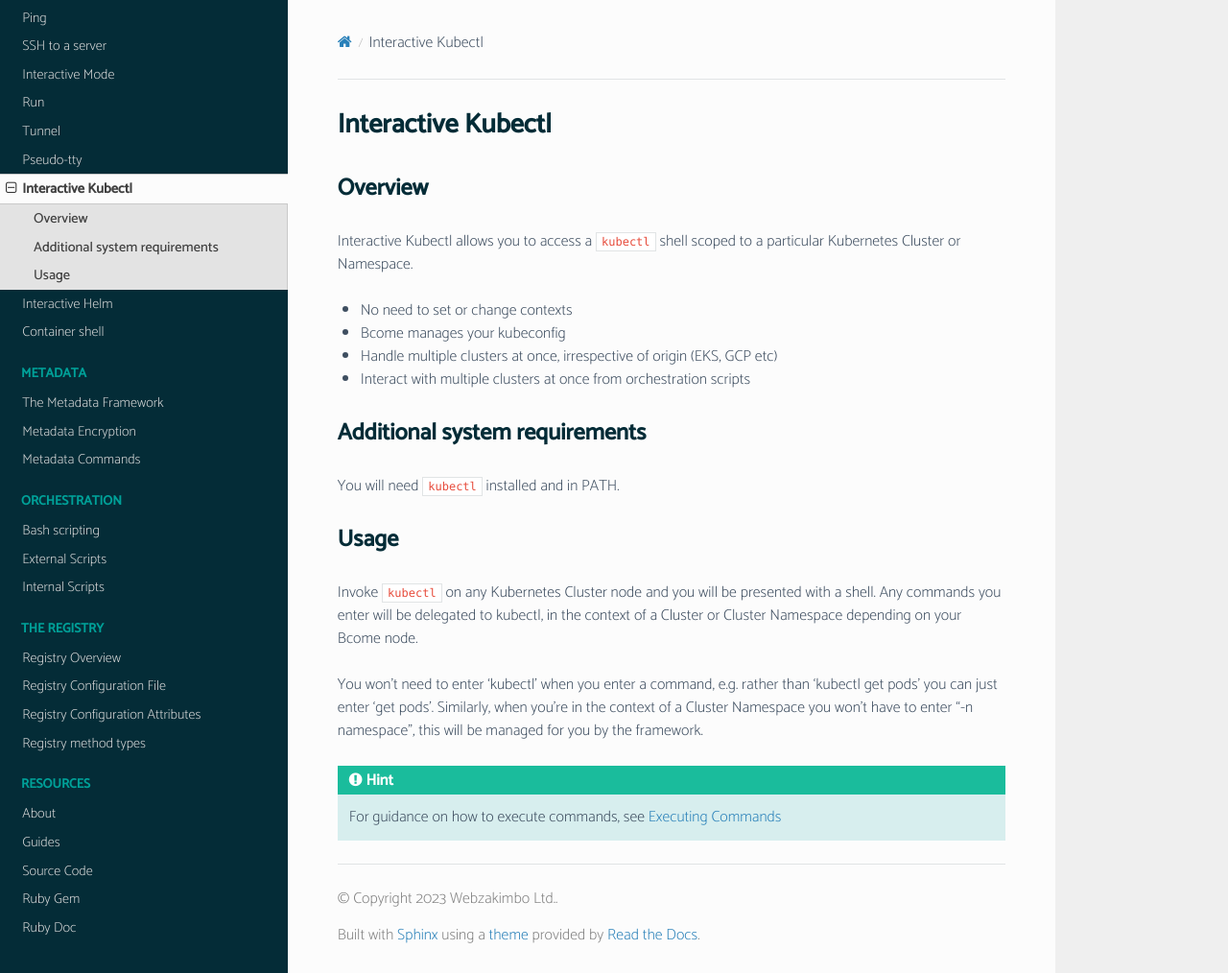
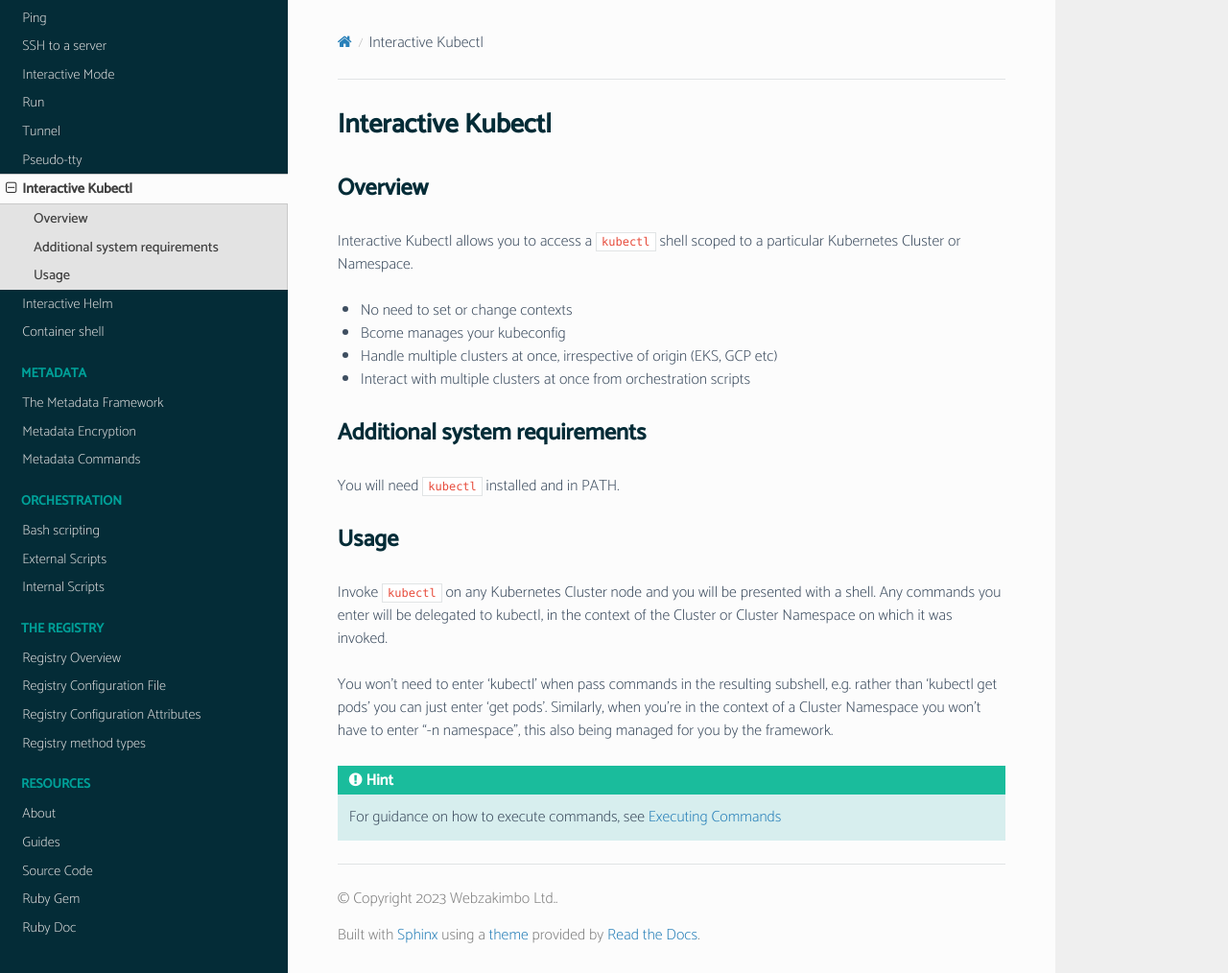
Before and after one commit to webzakimbo/bcome-read-the-docs, a Sphinx documentation site: the page built from docs/source/notable/interactive-kubectl.rst, in a window 1280 px wide and 1014 px high. Shown: the whole window at 96% size. Built offline with Sphinx 7.4.7 and the Read the Docs theme 2.0.0, drawn with Linux system fonts in a browser that asks for light colours; pages that are not in the unit, such as notebooks, are missing from menus.

Commit message:
Improved interactive kubectl documentation

```diff
--- a/docs/source/notable/interactive-kubectl.rst
+++ b/docs/source/notable/interactive-kubectl.rst
@@ -25,9 +25,9 @@ You will need ``kubectl`` installed and in PATH.
 Usage
 ^^^^^
 
-Invoke ``kubectl`` on any Kubernetes Cluster node and you will be presented with a shell. Any commands you enter will be delegated to kubectl, in the context of a Cluster or Cluster Namespace depending on your Bcome node.
+Invoke ``kubectl`` on any Kubernetes Cluster node and you will be presented with a shell. Any commands you enter will be delegated to kubectl, in the context of the Cluster or Cluster Namespace on which it was invoked.
 
-You won't need to enter 'kubectl' when you enter a command, e.g. rather than 'kubectl get pods' you can just enter 'get pods'. Similarly, when you're in the context of a Cluster Namespace you won't have to enter "-n namespace", this will be managed for you by the framework.
+You won't need to enter 'kubectl' when pass commands in the resulting subshell, e.g. rather than 'kubectl get pods' you can just enter 'get pods'. Similarly, when you're in the context of a Cluster Namespace you won't have to enter "-n namespace", this also being managed for you by the framework.
 
 .. hint::
 
```
